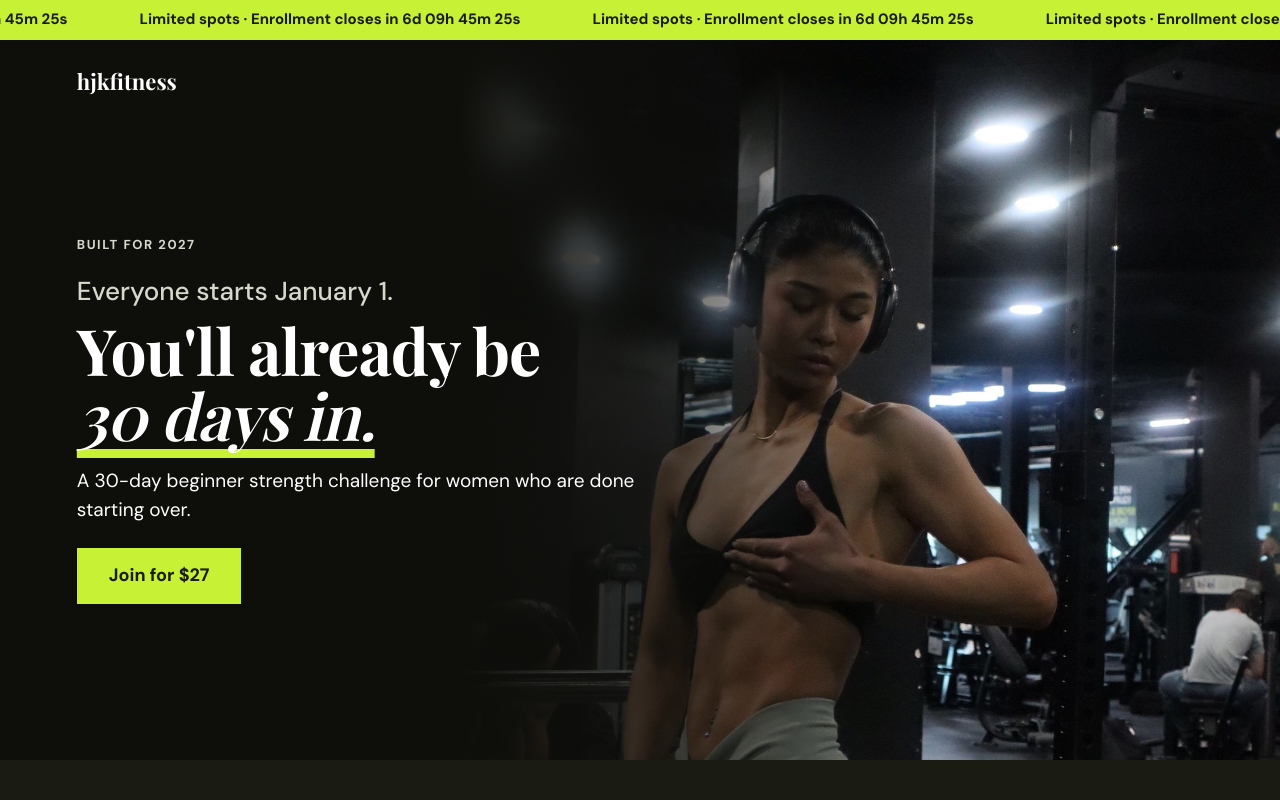
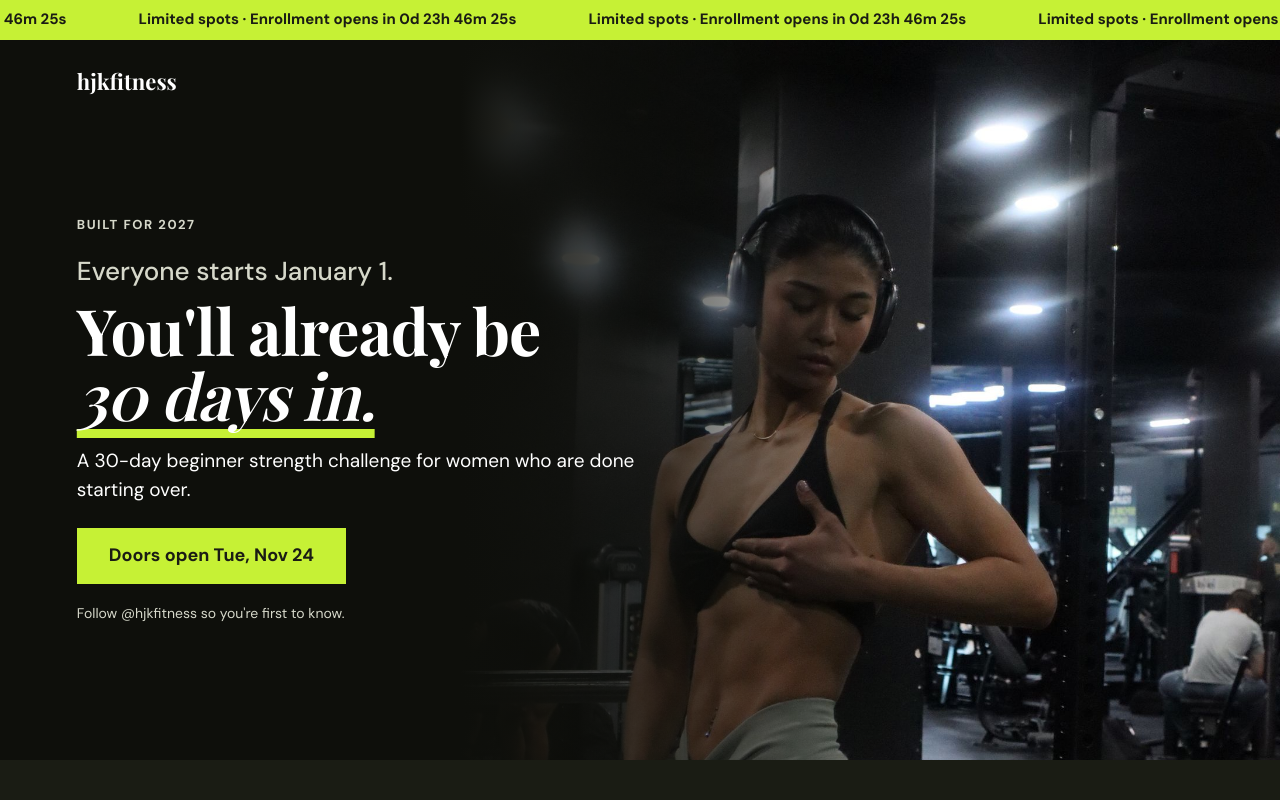
Before and after one commit to jellyjas/Hjkfitness, a plain HTML site: page 2027/index.html in a window 1280 px wide. Shown: the top 800 px of the page. Drawn offline with nearby package versions, Linux system fonts and the light colour scheme; a web font is replaced by a local one.

Commit message:
Postpone 2027 enrollment to Nov 24 at 2 p.m. ET
Co-Authored-By: Claude Opus 5.5 <noreply@anthropic.com>
Claude-Session: https://claude.ai/code/session_01Ktz3yGXocj3m8TFrnvkZVv

```diff
--- a/2027/index.html
+++ b/2027/index.html
@@ -200,7 +200,7 @@ p{text-wrap:pretty}
         <span class="big">You'll already be <span class="underline">30 days in.</span></span>
       </h1>
       <p class="hero-sub">A 30-day beginner strength challenge for women who are done starting over.</p>
-      <a class="btn btn-lime cta" href="https://www.instagram.com/hjkfitness" data-pre="Doors open Mon, Nov 23" data-open="Join for $27">Doors open Mon, Nov 23</a>
+      <a class="btn btn-lime cta" href="https://www.instagram.com/hjkfitness" data-pre="Doors open Tue, Nov 24" data-open="Join for $27">Doors open Tue, Nov 24</a>
       <div class="hero-note pre-only">Follow @hjkfitness so you're first to know.</div>
     </div>
     <div class="hero-media"><img src="/2027/images/hero.jpg" alt="Jasmine in the gym, wearing headphones" width="1400" height="2100" fetchpriority="high"></div>
@@ -308,7 +308,7 @@ p{text-wrap:pretty}
   </section>
 
   <div class="sticky">
-    <div class="sticky-text"><strong>$27</strong><span id="sticky-text"> for 30 days. Opens Nov 23.</span></div>
+    <div class="sticky-text"><strong>$27</strong><span id="sticky-text"> for 30 days. Opens Nov 24.</span></div>
     <a class="btn btn-lime cta" href="https://www.instagram.com/hjkfitness" data-pre="Follow" data-open="Join now">Follow</a>
   </div>
 </div>
@@ -327,7 +327,7 @@ p{text-wrap:pretty}
         <div class="unit"><b id="cd-s">00</b><small>secs</small></div>
       </div>
     </div>
-    <a class="btn btn-ink cta" href="https://www.instagram.com/hjkfitness" data-pre="Doors open Mon, Nov 23" data-open="Join for $27">Doors open Mon, Nov 23</a>
+    <a class="btn btn-ink cta" href="https://www.instagram.com/hjkfitness" data-pre="Doors open Tue, Nov 24" data-open="Join for $27">Doors open Tue, Nov 24</a>
     <div class="join-note" id="join-note">Follow @hjkfitness so you're first to know when doors open. Spots are limited.</div>
   </div>
 </section>
@@ -343,7 +343,7 @@ p{text-wrap:pretty}
 <script>
 /* ===== Settings: change these if dates or links change ===== */
 var CONFIG = {
-  opensAt: '2026-11-23T14:00:00-05:00',   // Monday, Nov 23, 2:00 p.m. Eastern
+  opensAt: '2026-11-24T14:00:00-05:00',   // Tuesday, Nov 24, 2:00 p.m. Eastern
   closesAt: '2026-11-29T23:59:00-05:00',  // Sunday, Nov 29, 11:59 p.m. Eastern
   checkoutUrl: 'https://coach.everfit.io/package/BM064069', // Everfit package checkout
   followUrl: 'https://www.instagram.com/hjkfitness'
```
